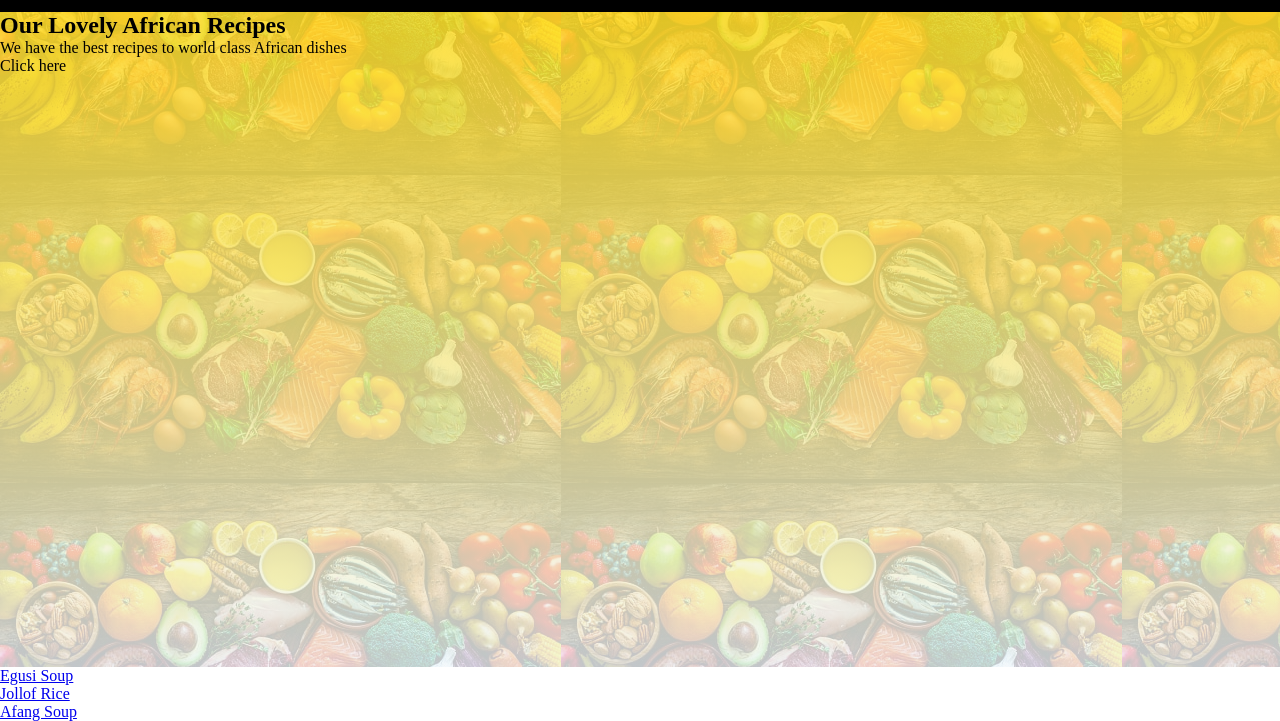
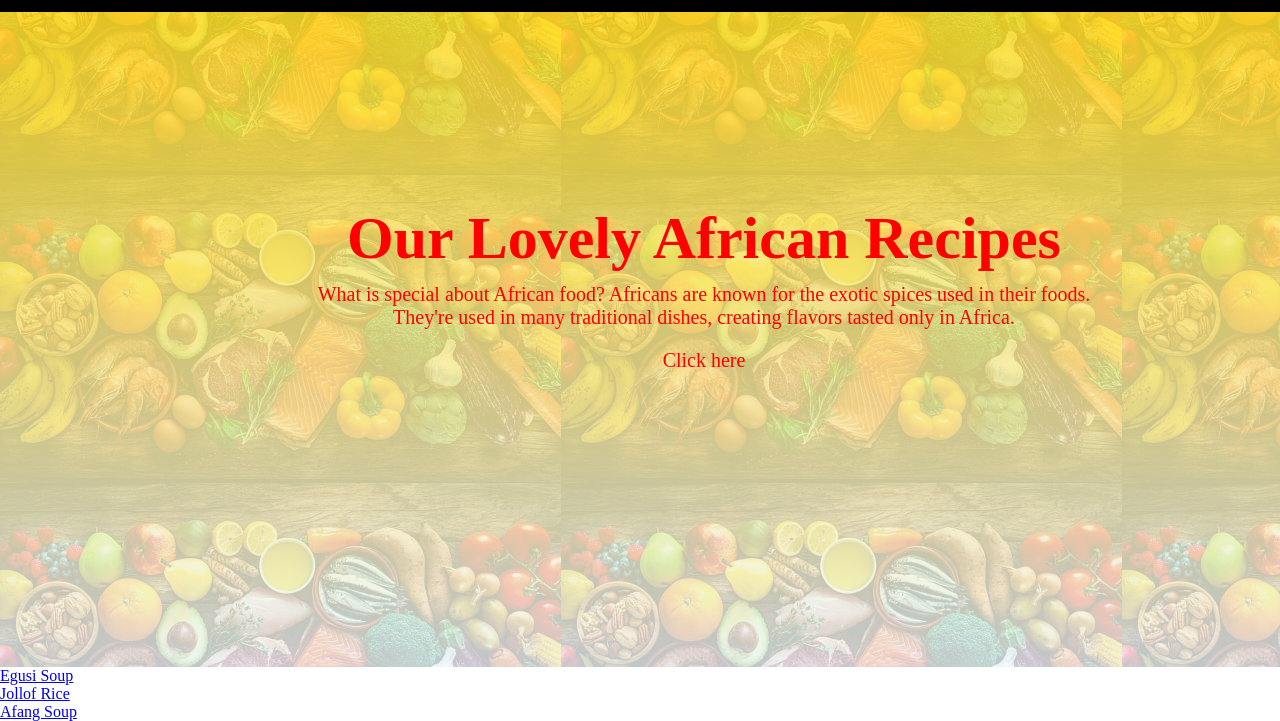
Before and after one commit to Destycoco/repo, a plain HTML site: page odin-recipes/index.html in a window 1280 px wide. Shown: the part 133-854 px from the top of the page. Drawn offline with Linux system fonts and the light colour scheme.

Commit message:
include the middle text in the header section to the previous changes on the website.

```diff
--- a/odin-recipes/index.html
+++ b/odin-recipes/index.html
@@ -21,7 +21,8 @@
 
         <section class="mid-text">
             <h1>Our Lovely African Recipes</h1>
-            <P>We have the best recipes to world class African dishes </P>
+            <P>What is special about African food?
+                Africans are known for the exotic spices used in their foods.<br> They're used in many traditional dishes, creating flavors tasted only in Africa.</P>
             <p>Click here</p>
         </section>
 
--- a/odin-recipes/style.css
+++ b/odin-recipes/style.css
@@ -51,3 +51,19 @@
 .nav-bar .logo{
     width: 85%;
 }
+.mid-text{
+    text-align: center;
+    margin: 15%;
+    width: 80%;
+
+
+}
+.mid-text h1{
+ font-size: 60px;
+ color: red;
+}
+.mid-text p{
+    font-size: 20px;
+    color: red;
+    padding: 10px;
+}
```
